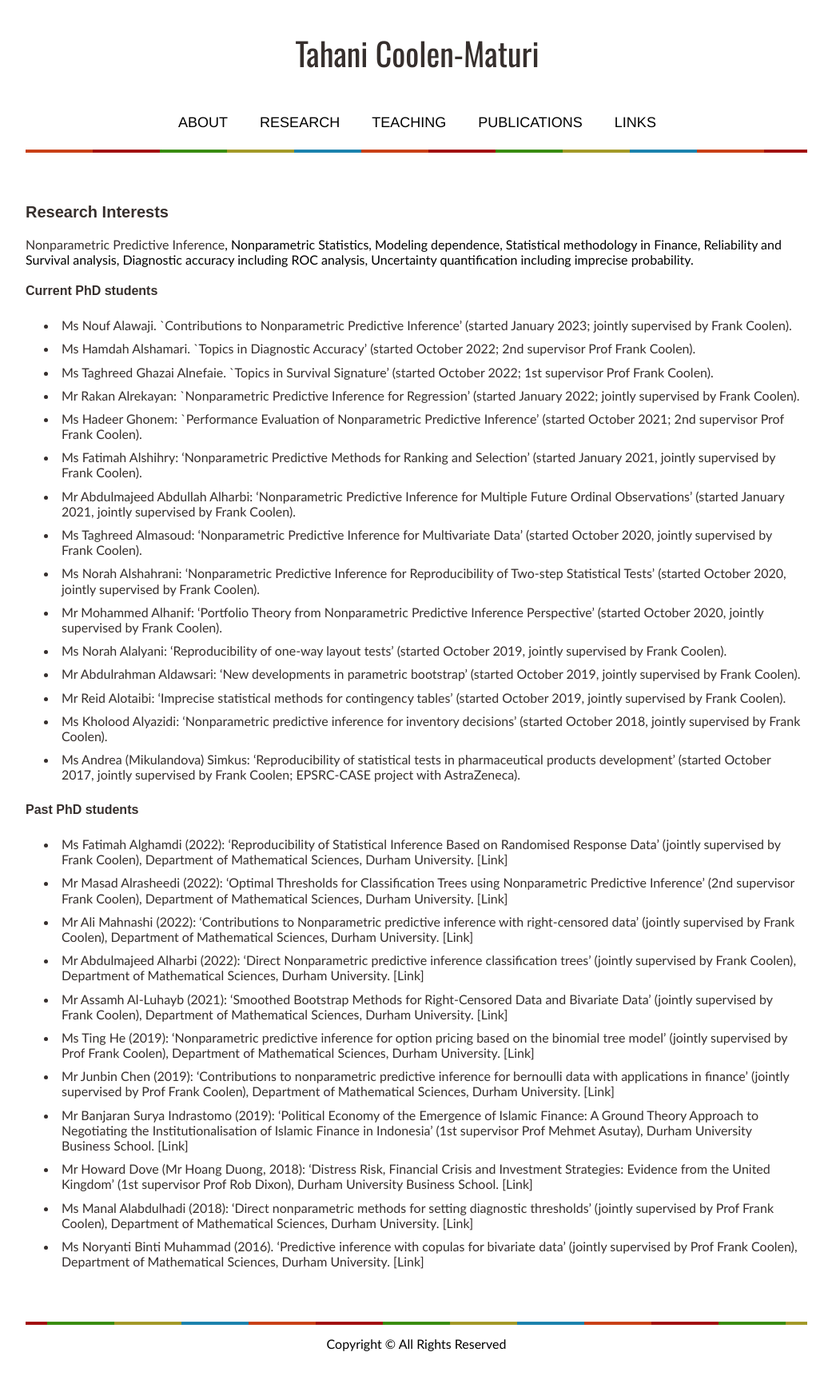
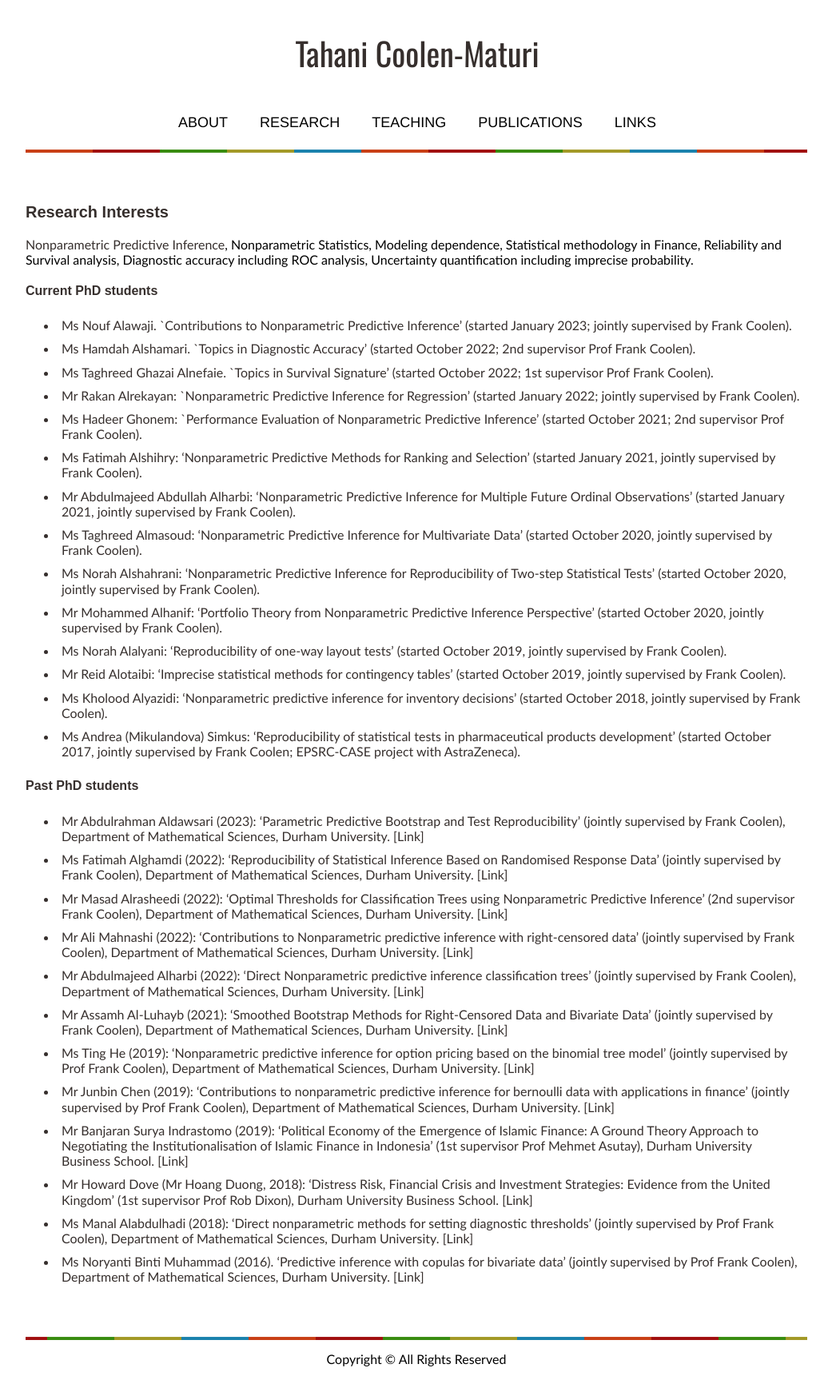
Before and after one commit to tmaturi/tahanimaturi, a Jekyll site: the page built from research.md, in a window 1280 px wide. Shown: the whole page at 80% size, without its empty margins (119-1160 px from the left). Built offline with Jekyll 4.4.1, drawn with Linux system fonts in a browser that asks for light colours; our own code applies the rules of GitHub Pages for plain Markdown files.

Commit message:
Update research.md

```diff
--- a/research.md
+++ b/research.md
@@ -37,7 +37,6 @@ title: Research
 
 - Ms Norah Alalyani: 'Reproducibility of one-way layout tests' (started October 2019, jointly supervised by Frank Coolen).
 
-- Mr Abdulrahman Aldawsari: 'New developments in parametric bootstrap' (started October 2019, jointly supervised by Frank Coolen).
 
 - Mr Reid Alotaibi: 'Imprecise statistical methods for contingency tables' (started October 2019, jointly supervised by Frank Coolen).
 
@@ -55,6 +54,12 @@ title: Research
 
 ### Past PhD students
 <br>
+
+
+
+
+- Mr Abdulrahman Aldawsari (2023): 'Parametric Predictive Bootstrap and Test Reproducibility' (jointly supervised by Frank Coolen),  Department of Mathematical Sciences, Durham University. [[Link]](http://etheses.dur.ac.uk/14970/)
+
 
 - Ms Fatimah Alghamdi (2022): 'Reproducibility of Statistical Inference Based on Randomised Response Data' (jointly supervised by Frank Coolen),  Department of Mathematical Sciences, Durham University. [[Link]](http://etheses.dur.ac.uk/14783/)
 
```
